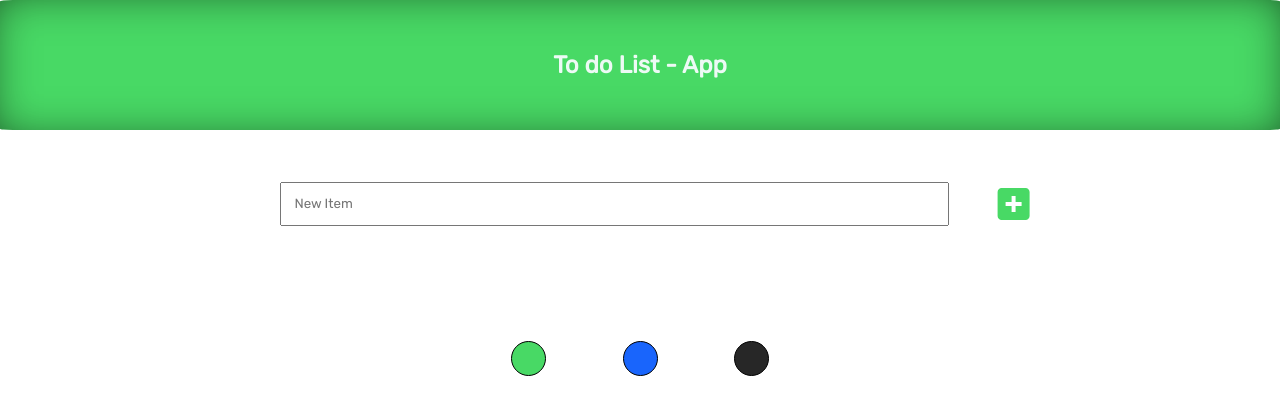
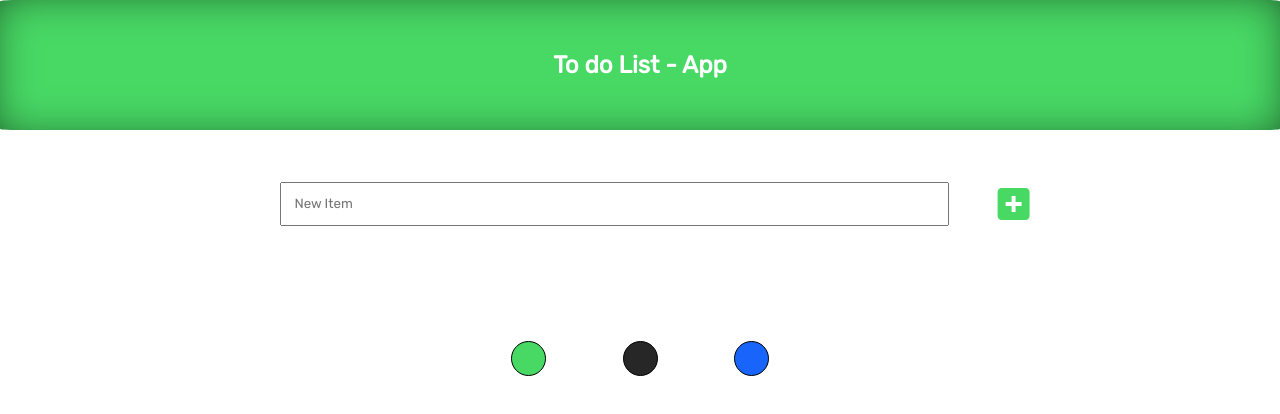
Before and after one commit to Zekki10/To-do-App-React, a React (Create React App) app: page / in a window 1280 px wide. Shown: the top 414 px of the page. Built offline with nearby package versions, Linux system fonts and the light colour scheme.

Commit message:
Control de Temas

```diff
--- a/src/App.js
+++ b/src/App.js
@@ -4,20 +4,40 @@ import { GlobalStyle } from './Components/GlobalStyle';
 import Header from './Components/Header';
 import { ItemList } from './Components/ItemList';
 import { ThemeSwitch } from './Components/ThemeSwitch';
-import { DataProvider } from './Context/DataProvider'
+import { DataProvider } from './Context/DataProvider';
+import { useThemeMode } from './Hooks/useThemeMode';
+import { ThemeProvider } from 'styled-components';
 
 
+const themes = {
+  green: {
+    color: '#48D965',
+    subColor:'#489964'
+  },
+  blue: {
+    color: '#1965FC',
+    subColor:'#3D0DFE'
+  },
+  dark: {
+    color: '#272727',
+    subColor:'#454546'
+  }
+}
 
 
 function App() {
+  const [theme, switchTheme] = useThemeMode();
 
   return (
+
     <DataProvider>
-      <GlobalStyle />
-      <Header />
-      <AddItem />
-      <ItemList />
-      <ThemeSwitch />
+      <ThemeProvider theme={themes[theme]}>
+        <GlobalStyle />
+        <Header />
+        <AddItem />
+        <ItemList />
+        <ThemeSwitch handleClick={switchTheme} />
+      </ThemeProvider>
     </DataProvider>
 
   );
--- a/src/Components/AddItemStyles.js
+++ b/src/Components/AddItemStyles.js
@@ -15,7 +15,7 @@ export const AddBtn = styledComponents.form`
         padding:1%;
         margin: 0 3%;
     &:focus {
-        outline: solid 1px #48D965;
+        outline: solid 1px  ${({theme}) => theme.color};
     }
     }
 
@@ -25,12 +25,12 @@ export const AddBtn = styledComponents.form`
         display: flex;
         justify-content: center;
         align-items: center;
-        color: #48D965;
+        color: ${({theme}) => theme.color};
         height: 100%;
         width:4vw;
 
         &:hover {
-            color: #489A65;
+            color: ${({theme}) => theme.subColor};
             cursor: pointer;
         }
     }
--- a/src/Components/HeaderStyle.js
+++ b/src/Components/HeaderStyle.js
@@ -6,7 +6,7 @@ export const HeaderContainer = styledComponents.div`
     display: flex;
     width: 100%;
     padding: 4% 0;
-    background-color: #48D965;
+    background-color: ${({theme}) => theme.color};
     justify-content: center;
     border-radius: 1%;
 
@@ -16,7 +16,7 @@ export const HeaderContainer = styledComponents.div`
 
     h1 {
         font-size: 1.5rem;
-        color: #EDFAF5;
+        color: #fff;
     }
 
 `
--- a/src/Components/ItemStyles.js
+++ b/src/Components/ItemStyles.js
@@ -4,7 +4,7 @@ import styledComponents from "styled-components";
 export const ItemRow = styledComponents.li`
 
     width:100%;
-    border: 1px solid #489A65;
+    border: 1px solid ${({theme}) => theme.color};
     padding: 1% 2%;
     display: flex;
     justify-content: space-between;
@@ -39,7 +39,7 @@ export const ItemRow = styledComponents.li`
         color: #041C14;
         padding: 0 5%;
         &:hover {
-            color: #489964;
+            color: ${({theme}) => theme.subColor};
             cursor:pointer;
     }
     }
--- a/src/Components/ThemeSwitch.js
+++ b/src/Components/ThemeSwitch.js
@@ -3,14 +3,14 @@ import { SwitchTheme } from "./ThemeSwitchStyles"
 
 
 
-export const ThemeSwitch = () => {
+export const ThemeSwitch = ({handleClick}) => {
 
 
     return (
     <SwitchTheme>
-        <button className="green"></button>
-        <button className="blue"></button>
-        <button className="dark"></button>
+        <button className="green" onClick={() => handleClick('green')}></button>
+        <button className="dark" onClick={() => handleClick('dark')}></button>
+        <button className="blue" onClick={() => handleClick('blue')}></button>
     </SwitchTheme>
     )
 }
--- /dev/null
+++ b/src/Hooks/useThemeMode.js
@@ -0,0 +1,23 @@
+import { useState } from "react"
+
+
+
+export const useThemeMode = () => {
+
+    const [theme, setTheme] = useState("green");
+
+    const switchTheme = (theme) => {
+
+        if (theme === "blue") {
+            setTheme("blue");
+            return;
+        } else if (theme === "dark") {
+            setTheme("dark");
+            return;
+        } else {
+            setTheme("green");
+        }
+    };
+
+    return [theme, switchTheme];
+    };
```
